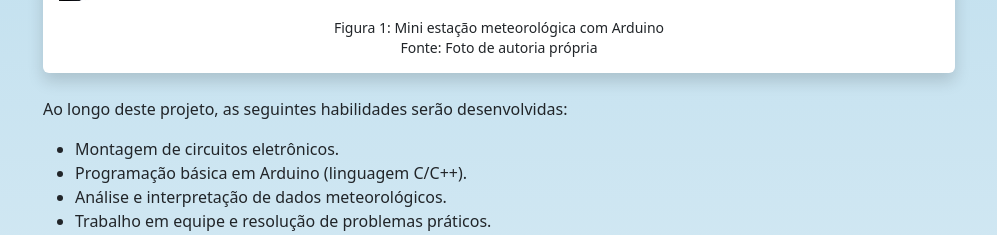
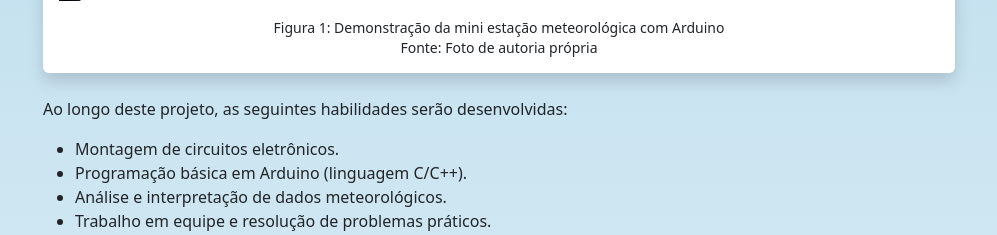
Before and after one commit to kelson-pereira/ifsp-arduino, a Django app: page / in a window 1280 px wide. Shown: the part 1023-1258 px from the top of the page, without its empty margins (141-1138 px from the left). Run offline with Django 5.2, Linux system fonts and the light colour scheme; some libraries are stand-ins or nearby versions.

Commit message:
atualizado código do arduino e título da figura

```diff
--- a/labclima/templates/lab.html
+++ b/labclima/templates/lab.html
@@ -19,7 +19,7 @@
     <div class="card shadow border-0 rounded p-0 align-self-center mb-4" style="max-width:100%; width: 60rem; height:auto">
         <img class="card-img-top px-3 pt-3" style="object-fit: contain;" src="{% static 'imagens/mini-estacao-meteorologica.jpg' %}">
         <div class="card-body">
-            <p class="card-text fs-6 lh-sm text-center"><small>Figura 1: Mini estação meteorológica com Arduino<br>Fonte: Foto de autoria própria</small></p>
+            <p class="card-text fs-6 lh-sm text-center"><small>Figura 1: Demonstração da mini estação meteorológica com Arduino<br>Fonte: Foto de autoria própria</small></p>
         </div>
     </div>
     <p>Ao longo deste projeto, as seguintes habilidades serão desenvolvidas:</p>
@@ -169,8 +169,7 @@
     <p>Para carregar o código no Arduino instale no computador o Arduino IDE (<a target="_blank" href="https://support.arduino.cc/hc/en-us/articles/360019833020-Download-and-install-Arduino-IDE">support.arduino.cc</a>) e então configure a placa e a porta de comunicação. Após isto copie o código abaixo e faça o upload para o Arduino e voce terá uma mini estação meteorológica feita com Arduino!</p>
 
     <pre class="d-flex border-start border-4 border-info rounded-1 shadow border-0 p-0 align-self-center mb-4" style="max-width:100%; width: 60rem; height:auto; white-space: pre-wrap;">
-        <code class="w-100 language-c">#include &lt;SoftwareSerial.h&gt;
-#include &lt;Wire.h&gt;
+        <code class="w-100 language-c">#include &lt;Wire.h&gt;
 #include &lt;DHT.h&gt;
 #include &lt;Adafruit_Sensor.h&gt;
 #include &lt;Adafruit_BMP280.h&gt;
```
